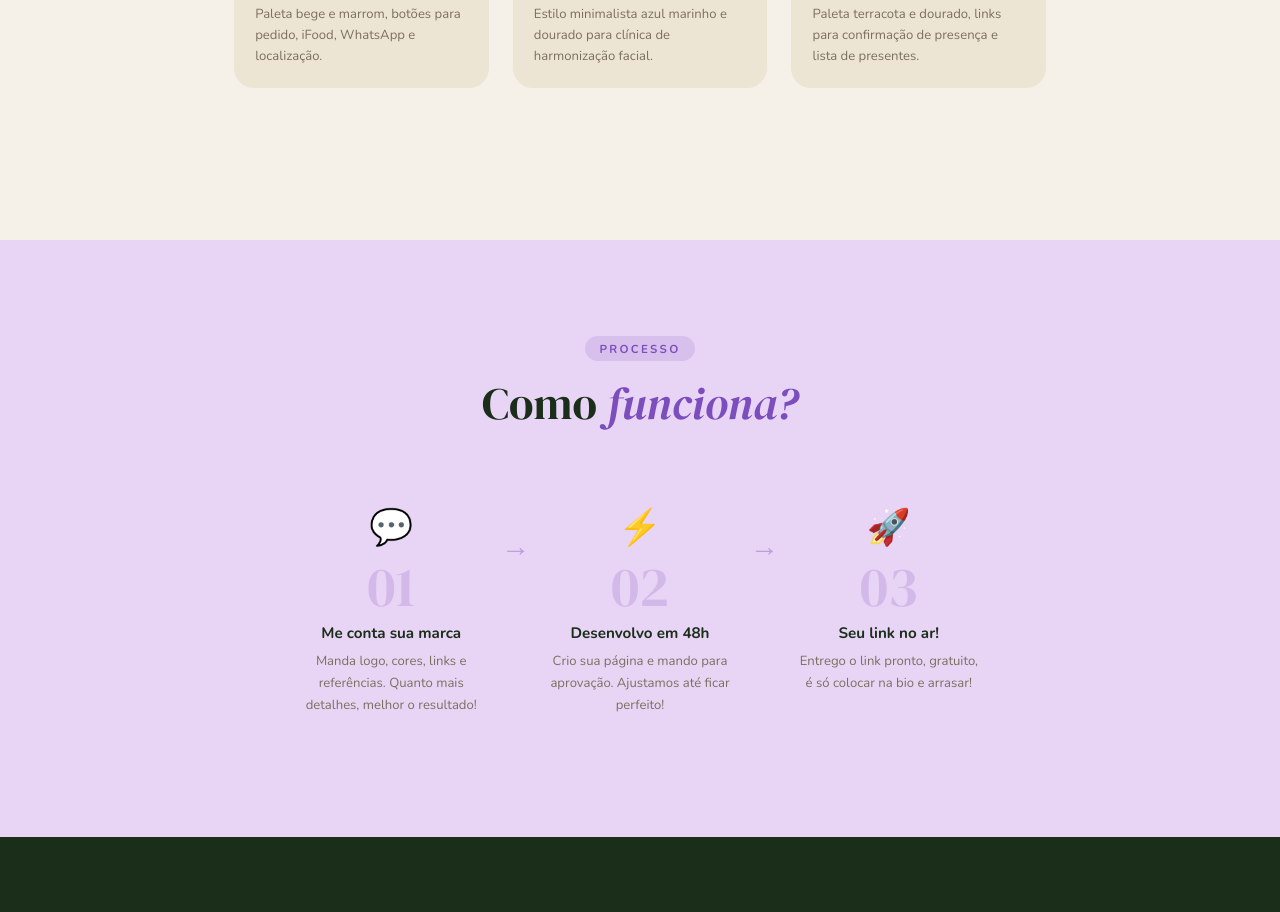
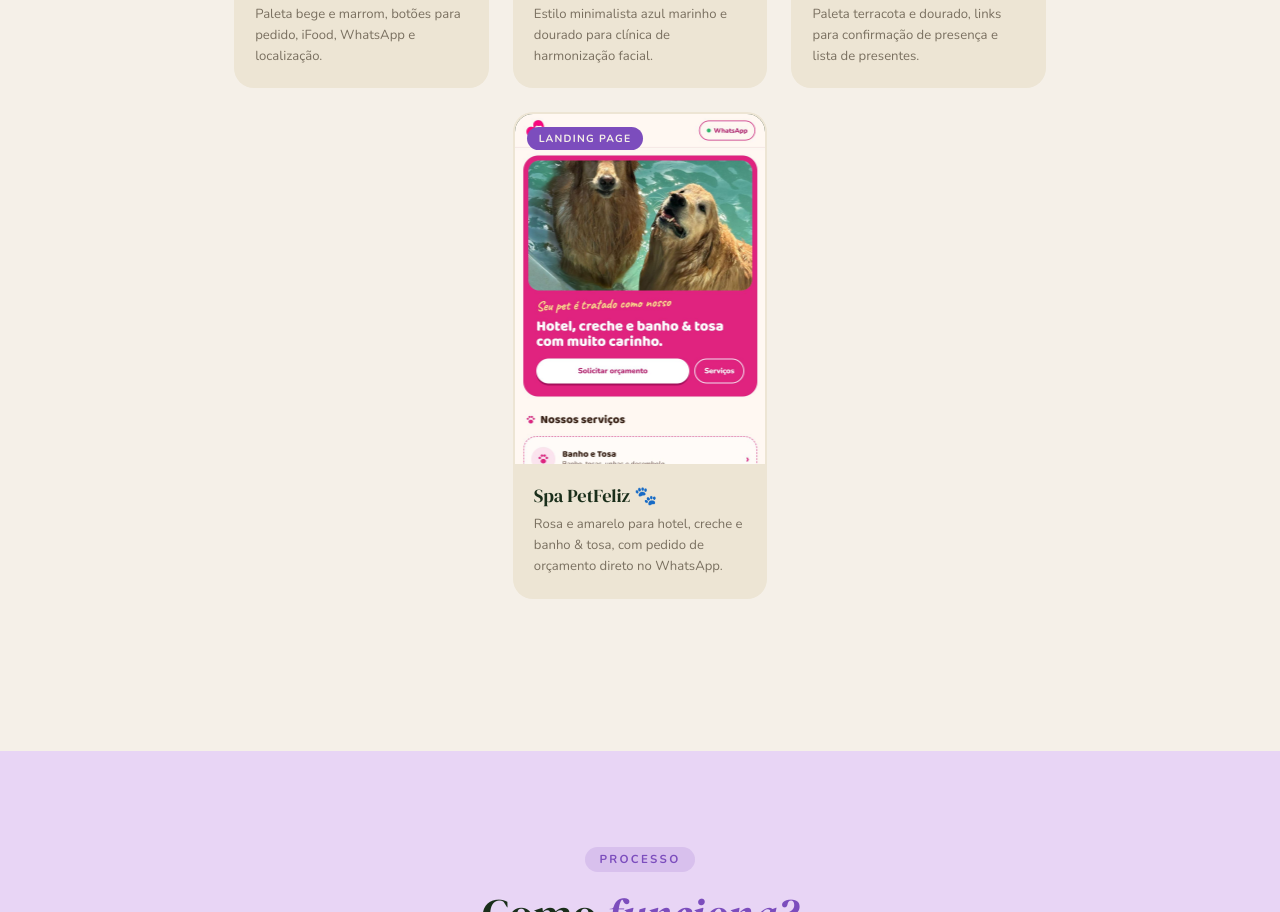
Before and after one commit to cecisasou135-stack/projeto-CeSitez, a plain HTML site: page index.html in a window 1280 px wide. Shown: the part 4335-5247 px from the top of the page. Drawn offline with nearby package versions, Linux system fonts and the light colour scheme.

Commit message:
Adiciona landing page Spa PetFeliz ao portfolio
Co-Authored-By: Claude Opus 5.5 <noreply@anthropic.com>

```diff
--- a/index.html
+++ b/index.html
@@ -360,6 +360,16 @@
           </div>
         </a>
 
+        <a class="portfolio-card" href="https://cecisasou135-stack.github.io/spa-petfeliz/" target="_blank" rel="noopener">
+          <div class="proj-img" style="background-image: url('imagens/projeto4.jpeg'); background-position: center top;">
+            <div class="proj-tag-float">Landing Page</div>
+          </div>
+          <div class="proj-info">
+            <h4>Spa PetFeliz 🐾</h4>
+            <p>Rosa e amarelo para hotel, creche e banho &amp; tosa, com pedido de orçamento direto no WhatsApp.</p>
+          </div>
+        </a>
+
       </div>
     </div>
 
--- a/style.css
+++ b/style.css
@@ -592,6 +592,13 @@ h2 em {
   align-items: start;
 }
 
+/* Card que sobra sozinho na última linha fica centralizado (só no layout de 3 colunas) */
+@media (min-width: 769px) {
+  .portfolio-card:last-child:nth-child(3n+1) {
+    grid-column: 2;
+  }
+}
+
 .portfolio-card {
   border-radius: 20px;
   overflow: hidden;
```
Also changed, not shown: imagens/projeto4.jpeg (added).
